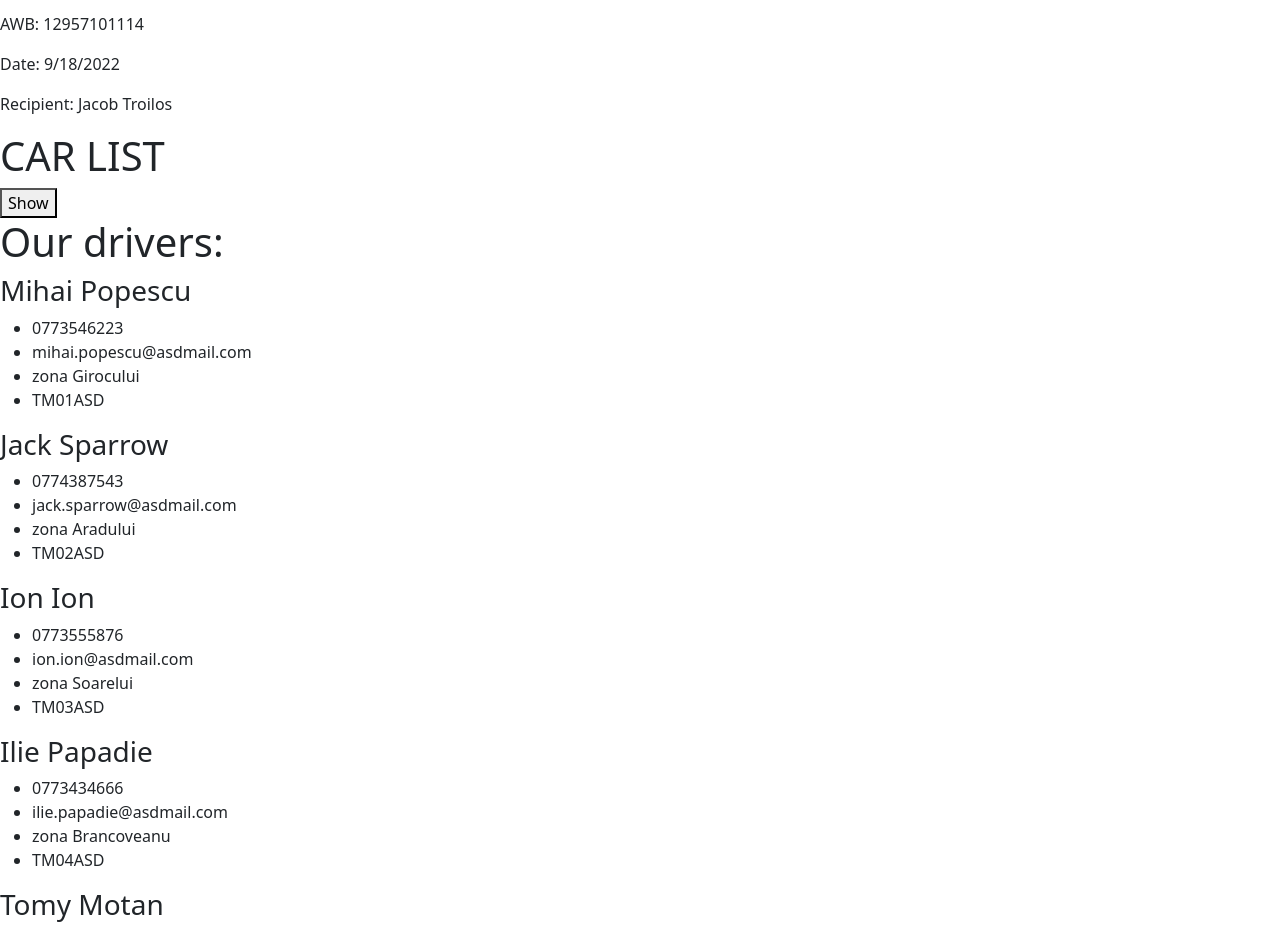
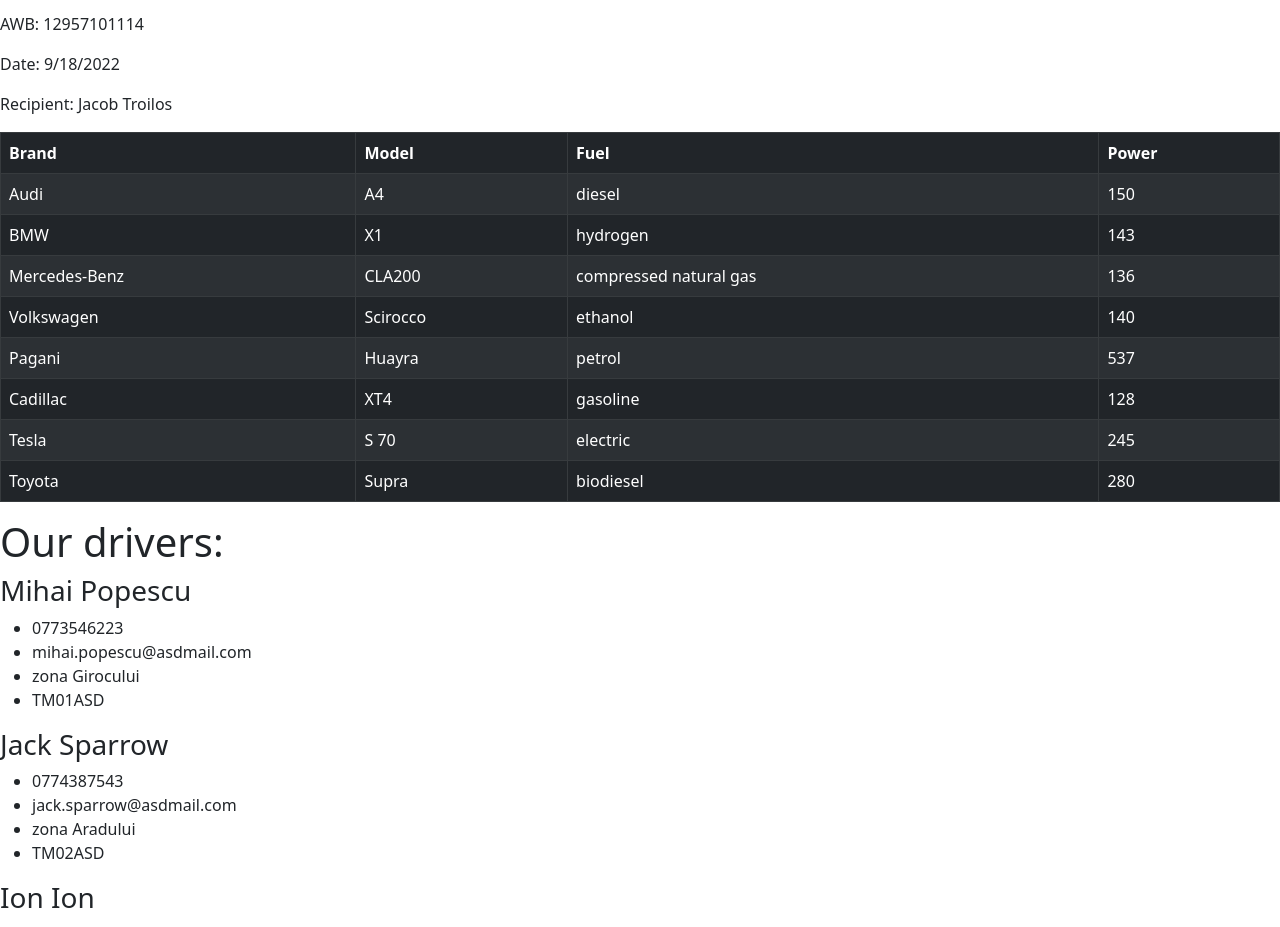
Before and after one commit to andreihojda15/SynergoDelivery, a React (Create React App) app: page / in a window 1280 px wide. Shown: the part 780-1707 px from the top of the page. Built offline with nearby package versions, Linux system fonts and the light colour scheme.

Commit message:
assigned guid to cars and added table

```diff
--- a/src/components/cars/Cars.js
+++ b/src/components/cars/Cars.js
@@ -1,4 +1,6 @@
+import { useSSRSafeId } from "@react-aria/ssr";
 import React from "react";
+import Table from 'react-bootstrap/Table';
 
 class Cars extends React.Component {
   constructor() {
@@ -6,66 +8,91 @@
     this.state = {
       cars: [
         {
-          id: 1,
+          guid: "d1c51f3b-f13f-407f-b6e2-46c5bbc747ad",
           brand: "Audi",
           model: "A4",
           fuel: "diesel",
           power: 150,
         },
         {
-          id: 2,
+          guid: "62ee4afa-b261-4f0a-9581-386cf9e0c4c0",
           brand: "BMW",
           model: "X1",
           fuel: "hydrogen",
           power: 143,
         },
         {
-          id: 3,
+          guid: "c1f0c515-4862-434c-91bb-b477504f5161",
           brand: "Mercedes-Benz",
           model: "CLA200",
           fuel: "compressed natural gas",
           power: 136,
         },
         {
-          id: 4,
+          guid: "0e063045-c96a-4d34-8cc5-4ca2223616dc",
           brand: "Volkswagen",
           model: "Scirocco",
           fuel: "ethanol",
           power: 140,
         },
         {
-          id: 5,
+          guid: "49ce9298-161a-4a04-82c0-31640f05dc31",
           brand: "Pagani",
           model: "Huayra",
           fuel: "petrol",
           power: 537,
         },
+        {
+          guid: "be37bda1-0b19-43da-b874-ac359926737c",
+          brand: "Cadillac",
+          model: "XT4",
+          fuel: "gasoline",
+          power: 128,
+        },
+        {
+          guid: "80575920-8b09-42be-90ae-e7000e9c0384",
+          brand: "Tesla",
+          model: "S 70",
+          fuel: "electric",
+          power: 245,
+        },
+        {
+          guid: "bad6d196-a0f1-47bb-8e95-69ace085bcee",
+          brand: "Toyota",
+          model: "Supra",
+          fuel: "biodiesel",
+          power: 280,
+        },
       ],
     };
   }
 
-  state = {
-    divcontainer: false,
-  };
+  render() {
+    return(
+      <Table striped bordered hover variant="dark">
+      <thead>
+        <tr>
+          <th>Brand</th>
+          <th>Model</th>
+          <th>Fuel</th>
+          <th>Power</th>
+        </tr>
+      </thead>
+      <tbody>
+        {
+          this.state.cars.map((car) =>
 
-  render() {
-    var HandleChange = () => {
-      this.setState({ divcontainer: !this.state.divcontainer });
-    };
-    const x = this.state.divcontainer;
-    const carList = this.state.cars.map((car) => (
-      <h2 key={car.id}>
-        The {car.brand} {car.model} automobile it runs on {car.fuel} and it has
-        a power of {car.power} hp{" "}
-      </h2>
-    ));
-    return (
-      <div>
-        <h1>CAR LIST</h1>
-        <button onClick={HandleChange}>{x ? "Hide" : "Show"}</button>
-        {x && <div>{carList}</div>}
-      </div>
-    );
+            <tr key={car.guid}>
+             <td>{car.brand}</td>
+             <td>{car.model}</td>
+             <td>{car.fuel}</td>
+             <td>{car.power}</td>
+            </tr>
+            )
+        }
+      </tbody>
+    </Table>
+     ) ;
   }
 }
 
```
